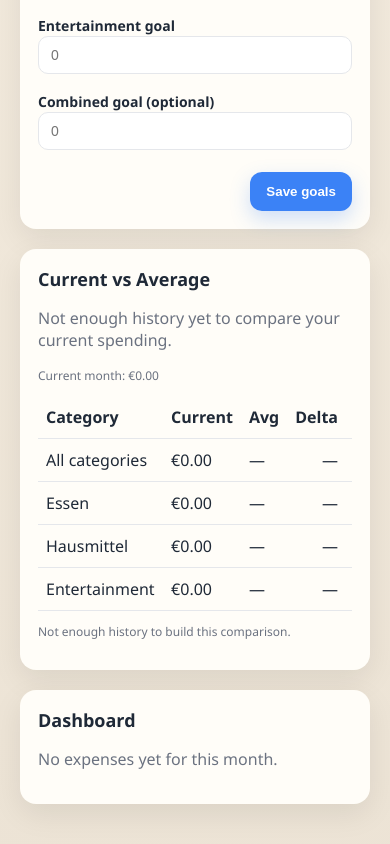
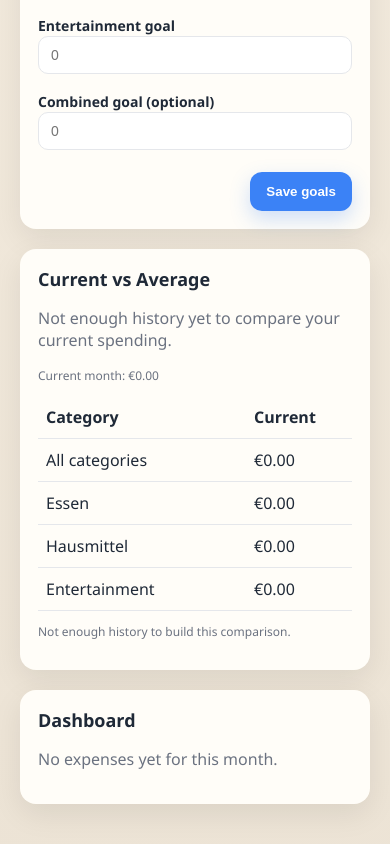
Before and after one commit to vkir090/food-tracker, a React (Vite) app: page / in a window 390 px wide. Shown: the part 1374-2218 px from the top of the page. Built offline with nearby package versions, Linux system fonts and the light colour scheme.

Commit message:
updated design

```diff
--- a/src/App.tsx
+++ b/src/App.tsx
@@ -35,6 +35,8 @@ const CATEGORY_COLORS: Record<Category | "total", string> = {
   ENTERTAINMENT: "#8b5cf6",
   total: "#111827"
 };
+
+const STAT_CHART_HEIGHT_PX = 420;
 
 const randomId = () => Math.random().toString(36).slice(2, 10);
 
@@ -381,6 +383,7 @@ const App = () => {
             {currentMonthExpenses.length === 0 ? (
               <p className="muted">{translate(currentLang, "emptyState")}</p>
             ) : (
+              <div className="table-scroll">
                 <table className="table">
                   <thead>
                     <tr>
@@ -409,6 +412,7 @@ const App = () => {
                       ))}
                   </tbody>
                 </table>
+              </div>
             )}
           </div>
         </div>
@@ -416,7 +420,7 @@ const App = () => {
 
       {tab === "stats" && (
         <div className="grid" style={{ gap: 20 }}>
-          <div className="card chart-card">
+          <div className="card chart-card" style={{ height: STAT_CHART_HEIGHT_PX }}>
             <h3 className="section-title">{translate(currentLang, "monthlyChartTitle")}</h3>
             {historyPoints.length === 0 ? (
               <p className="muted">{translate(currentLang, "emptyState")}</p>
@@ -437,7 +441,7 @@ const App = () => {
             )}
           </div>
 
-          <div className="card chart-card">
+          <div className="card chart-card" style={{ height: STAT_CHART_HEIGHT_PX }}>
             <div className="chart-controls">
               <h3 className="section-title">{translate(currentLang, "lineChartTitle")}</h3>
               <div className="control-row">
@@ -508,7 +512,7 @@ const App = () => {
             )}
           </div>
 
-          <div className="card chart-card">
+          <div className="card chart-card" style={{ height: STAT_CHART_HEIGHT_PX }}>
             <div className="chart-controls">
               <h3 className="section-title">{translate(currentLang, "pieChartTitle")}</h3>
               <div className="control-row">
@@ -616,6 +620,7 @@ const ComparisonTable = ({
   const hasAnyHistory = comparisons.some((c) => c.snapshot.hasHistory);
   return (
     <div style={{ marginTop: 12 }}>
+      <div className="table-scroll">
         <table className="table comparison-table">
           <thead>
             <tr>
@@ -648,6 +653,7 @@ const ComparisonTable = ({
             })}
           </tbody>
         </table>
+      </div>
       {!hasAnyHistory && <p className="muted small">{translate(language, "historyNeeded")}</p>}
     </div>
   );
--- a/src/styles.css
+++ b/src/styles.css
@@ -230,9 +230,33 @@ textarea {
 }
 
 .chart-card {
-  height: 360px;
   overflow: hidden;
   max-width: 100%;
+}
+
+.table-scroll {
+  width: 100%;
+  overflow-x: auto;
+  -webkit-overflow-scrolling: touch;
+  scrollbar-width: thin;
+  scrollbar-color: #cbd5e1 transparent;
+}
+
+.table-scroll::-webkit-scrollbar {
+  height: 8px;
+}
+
+.table-scroll::-webkit-scrollbar-thumb {
+  background: #cbd5e1;
+  border-radius: 8px;
+}
+
+.table-scroll::-webkit-scrollbar-track {
+  background: transparent;
+}
+
+.table-scroll table {
+  min-width: 520px;
 }
 
 .tabs {
@@ -325,9 +349,6 @@ textarea {
     flex: 1;
     text-align: center;
   }
-  .chart-card {
-    height: 320px;
-  }
   .select-wide {
     max-width: 100%;
   }
```
Lines whose indentation alone changed are shown as unchanged.
